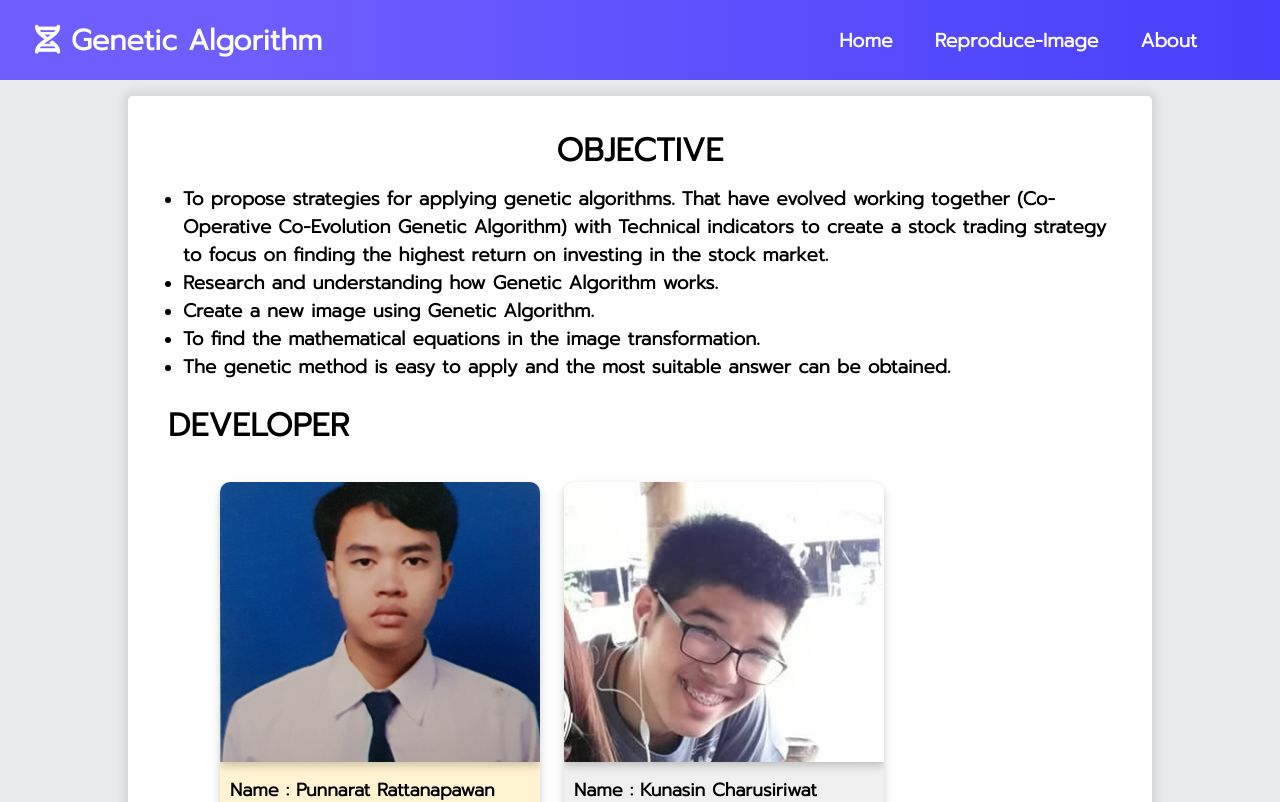
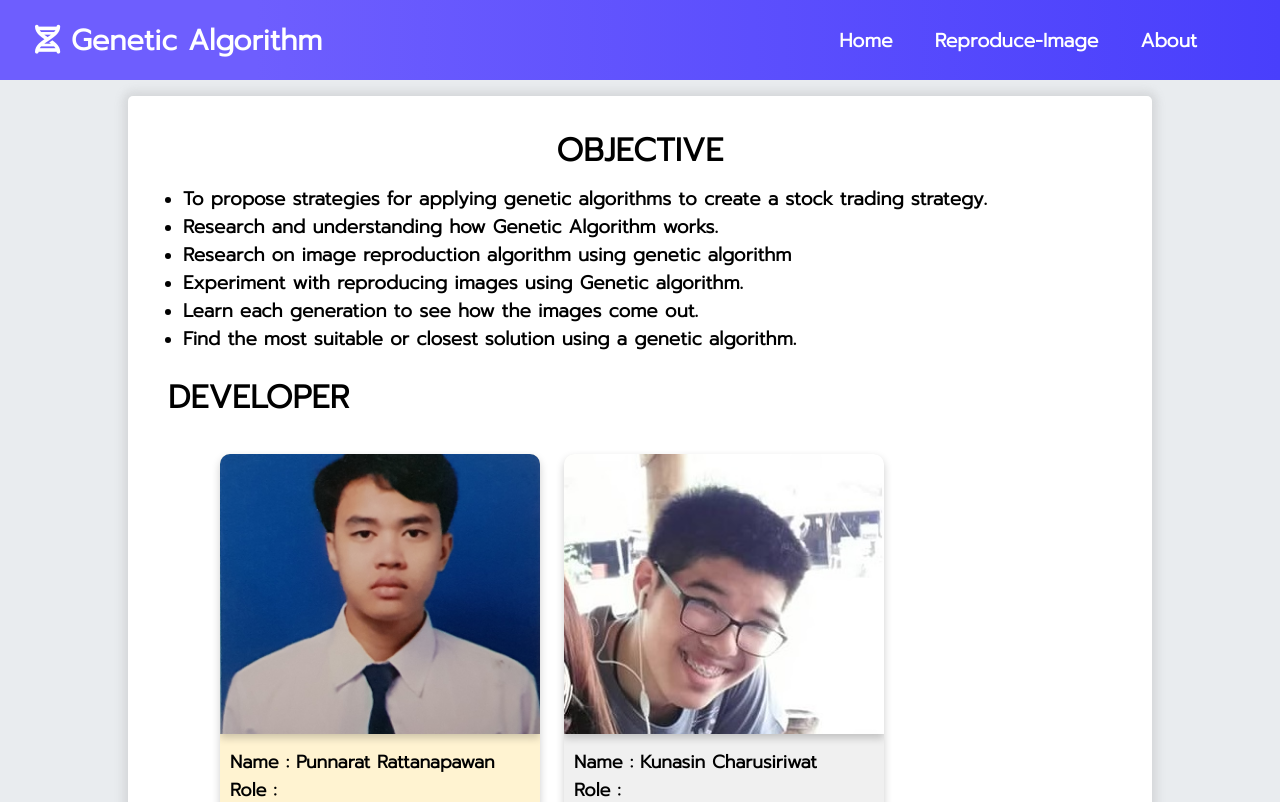
Before and after one commit to if-else-ai/ga-frontend, a React (Create React App) app: page /About in a window 1280 px wide. Shown: the top 802 px of the page. Built offline with nearby package versions, Linux system fonts and the light colour scheme.

Commit message:
Update Objective.js

```diff
--- a/src/components/About/Objective.js
+++ b/src/components/About/Objective.js
@@ -7,8 +7,7 @@ const Objective = () => {
 			<h1> OBJECTIVE </h1>
 			<ul>
 				<li>
-					<h3>To propose strategies for applying genetic algorithms. That have evolved working together (Co-Operative Co-Evolution Genetic Algorithm)
-					with Technical indicators to create a stock trading strategy to focus on finding the highest return on investing in the stock market.
+					<h3>To propose strategies for applying genetic algorithms to create a stock trading strategy.
 					</h3>
 				</li>
 				<li>
@@ -18,17 +17,22 @@ const Objective = () => {
 				</li>
 				<li>
 					<h3>
-					Create a new image using Genetic Algorithm.
+					Research on image reproduction algorithm using genetic algorithm
 					</h3>
 				</li>
 				<li>
 					<h3>
-					To find the mathematical equations in the image transformation.
+					Experiment with reproducing images using Genetic algorithm.
 					</h3>
 				</li>
 				<li>
 					<h3>
-					The genetic method is easy to apply and the most suitable answer can be obtained.
+					Learn each generation to see how the images come out.
+					</h3>
+				</li>
+				<li>
+					<h3>
+					Find the most suitable or closest solution using a genetic algorithm.
 					</h3>
 				</li>
 			</ul>
```
